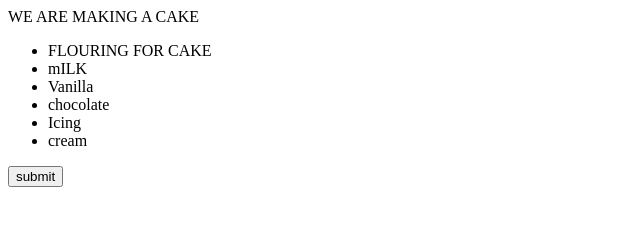
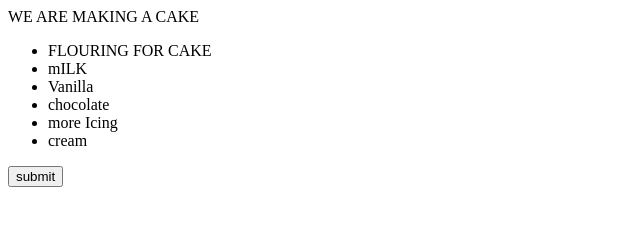
Before and after one commit to pranav20v12/learning2, a plain HTML site: page index.html in a window 1280 px wide. Shown: the full height of the page, 0-640 px from the left. Drawn offline with Linux system fonts and the light colour scheme.

Commit message:
more icing

```diff
--- a/index.html
+++ b/index.html
@@ -8,7 +8,7 @@
             <li>mILK</li>
             <li>Vanilla</li>
             <li>chocolate</li>
-            <li>Icing</li>
+            <li>more Icing</li>
             <li>cream</li>
         </ul>
         <button>submit</button>
```
